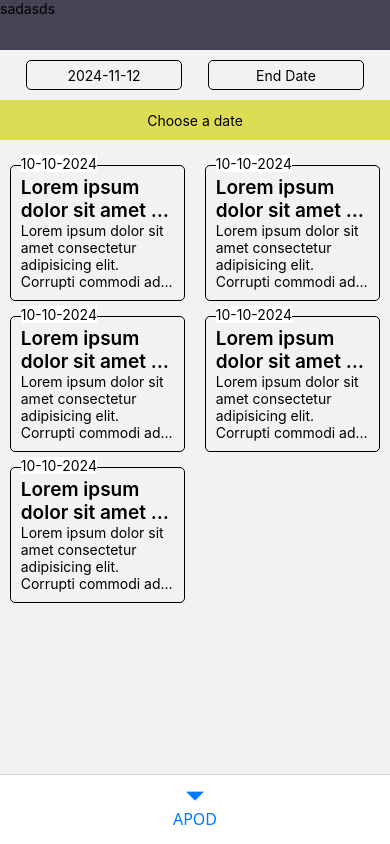
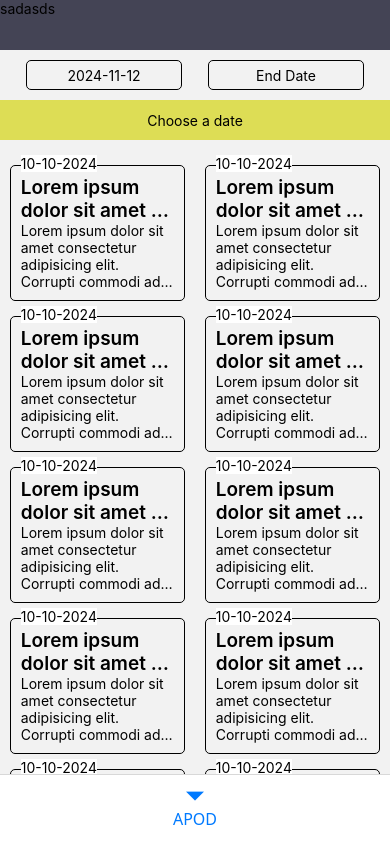
Before and after one commit to VeePVs/OurUniverse, a React Native app: screen /InfoList in a window 390 px wide. Built offline with nearby package versions, Linux system fonts and the light colour scheme.

Commit message:
grid fix in APODList

```diff
--- a/src/components/APODItem.jsx/styles.jsx
+++ b/src/components/APODItem.jsx/styles.jsx
@@ -8,6 +8,7 @@ export const styles = StyleSheet.create({
         marginTop: 15,
         position: 'relative',
         borderRadius: 5,
+        justifyContent: 'center'
     },
     date: {
         position: 'absolute',
--- a/src/views/InfoList/APODList.jsx
+++ b/src/views/InfoList/APODList.jsx
@@ -1,4 +1,4 @@
-import { View, Text, SafeAreaView, Pressable, Animated } from 'react-native';
+import { View, Text, SafeAreaView, Pressable, Animated, ScrollView } from 'react-native';
 import React, { useState, useRef } from 'react';
 import DateTimePicker from 'react-native-ui-datepicker';
 import dayjs from 'dayjs';
@@ -15,6 +15,7 @@ const APODList = () => {
   const [isVisible, setIsVisible] = useState(false);
 
   const fadeAnim = useRef(new Animated.Value(0)).current;
+  const arr = [1,2,3,4,5,6,7,8,9,10,11];
 
   const fadeIn = () => {
     Animated.timing(fadeAnim, {
@@ -35,8 +36,8 @@ const APODList = () => {
 
   const groupTwo = (arr) => {
     let grouped = [];
-    for (let i = 0; i < arr.length; i += 3) {
-      grouped.push(arr.slice(i, i + 3));
+    for (let i = 0; i < arr.length; i += 2) {
+      grouped.push(arr.slice(i, i + 2));
     }
     return grouped;
   };
@@ -72,14 +73,15 @@ const APODList = () => {
           </View>
         </Animated.View>
       )}
-      <View style={styles.APODList}>
+      <ScrollView style={styles.APODList}>
         {
-          groupTwo([1,2,3,4,5]).map((APOD)=>
+
+          groupTwo([1,2,3,4,5,6,7,8,9,10,11]).map((APOD)=>
             (
-              <View style={{flexDirection: 'column', width: '50%'}}>
+              <View style={{flexDirection: 'row', width: '100%', justifyContent: 'center'}}>
                 {
                   APOD.map((item) => (
-                    <View style={{flexDirection: 'row', justifyContent: 'center'}}>
+                    <View style={{flexDirection: 'column', justifyContent: 'center', width: '50%',alignItems: 'center'}}>
                       <APODItem/>
                     </View>
                   ))
@@ -88,7 +90,7 @@ const APODList = () => {
             )
           )
         }
-      </View>
+      </ScrollView>
     </SafeAreaView>
   );
 };
--- a/src/views/InfoList/style.jsx
+++ b/src/views/InfoList/style.jsx
@@ -32,8 +32,6 @@ const styles = StyleSheet.create({
         textAlign: 'center',
     },
     APODList: {
-        flexDirection: 'row',
-        justifyContent: 'center',
     }
 })
 
```
